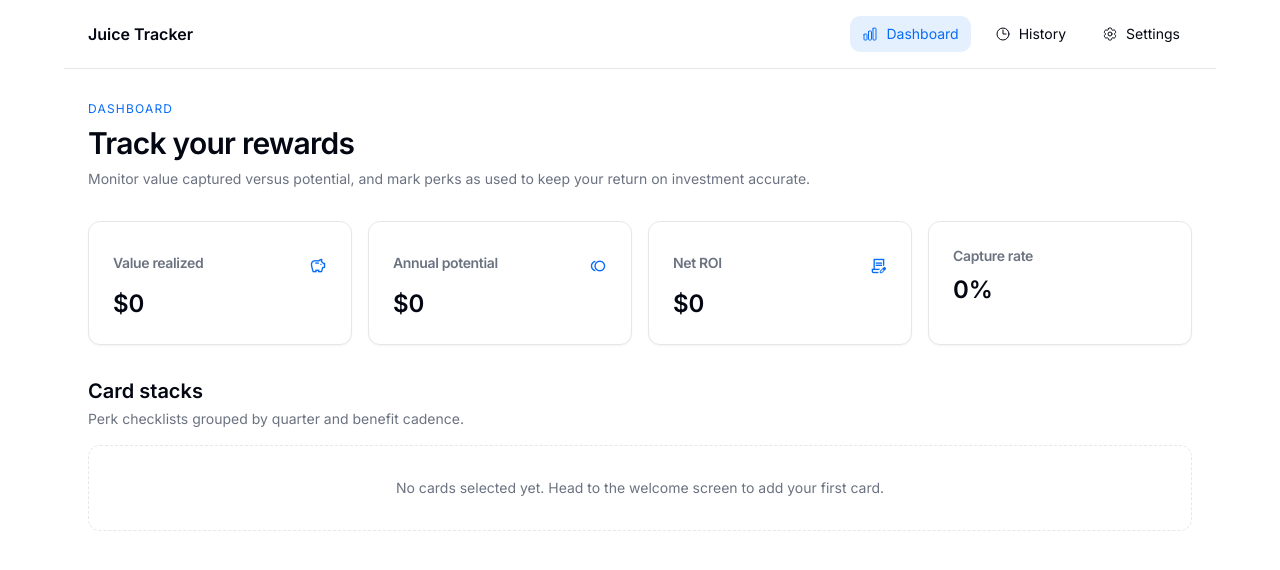
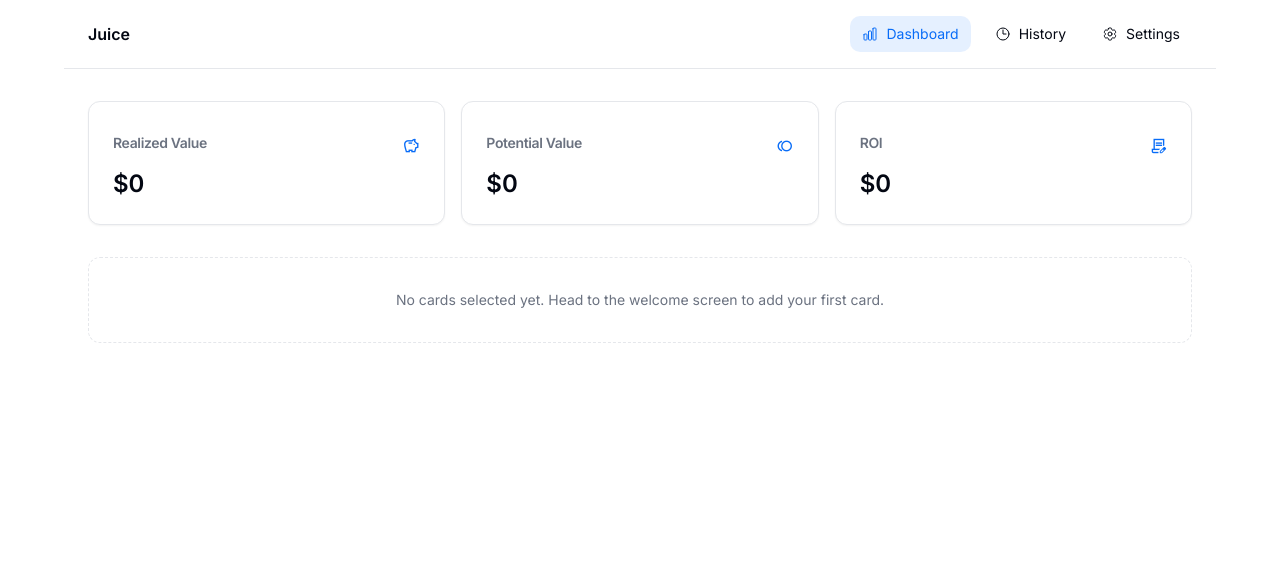
Before and after one commit to xaelophone/juice, a Next.js app: page /dashboard in a window 1280 px wide. Shown: the top 570 px of the page. Built offline with nearby package versions, Linux system fonts and the light colour scheme.

Commit message:
ui/dashboard cleanup

```diff
--- a/app/(dashboard)/dashboard/page.tsx
+++ b/app/(dashboard)/dashboard/page.tsx
@@ -4,19 +4,8 @@ import { CardStack } from '@/components/dashboard/card-stack';
 export default function DashboardPage() {
   return (
     <div className="space-y-8">
-      <header className="space-y-2">
-        <p className="text-xs uppercase tracking-widest text-primary">Dashboard</p>
-        <h1 className="text-3xl font-semibold tracking-tight">Track your rewards</h1>
-        <p className="text-sm text-muted-foreground">
-          Monitor value captured versus potential, and mark perks as used to keep your return on investment accurate.
-        </p>
-      </header>
       <SummaryCards />
-      <section className="space-y-4">
-        <header className="space-y-1">
-          <h2 className="text-xl font-semibold">Card stacks</h2>
-          <p className="text-sm text-muted-foreground">Perk checklists grouped by quarter and benefit cadence.</p>
-        </header>
+      <section>
         <CardStack />
       </section>
     </div>
--- a/components/dashboard/card-stack.tsx
+++ b/components/dashboard/card-stack.tsx
@@ -77,15 +77,18 @@ export function CardStack() {
                         onSubmit={payload => recordCompletion(perk.id, payload)}
                         onRemoveCompletion={completionId => removeCompletion(perk.id, completionId)}
                         trigger={
-                          <div className="flex cursor-pointer select-none items-center gap-2 text-sm text-muted-foreground transition hover:text-foreground">
+                          <button
+                            type="button"
+                            className="flex cursor-pointer select-none items-center gap-3 text-sm text-muted-foreground transition hover:text-foreground"
+                            aria-label={`View details for ${perk.title}`}
+                          >
                             <Checkbox
                               checked={isComplete}
                               readOnly
                               aria-label={`Perk ${perk.title} completion status`}
-                              className="pointer-events-none"
+                              className="pointer-events-none h-6 w-6"
                             />
-                            <span>{isComplete ? 'Completed' : 'Mark as used'}</span>
-                          </div>
+                          </button>
                         }
                       />
                     </div>
@@ -93,10 +96,12 @@ export function CardStack() {
                 })}
               </div>
             </CardContent>
-            <CardFooter className="flex items-center justify-between text-sm text-muted-foreground">
-              <span>Capture rate: {formatPercentage(captureRate)}</span>
-              <span>Net ROI: {formatCurrency(realized - card.annualFee, settings.currency)}</span>
-            </CardFooter>
+            {card.id !== 'amex-platinum' && (
+              <CardFooter className="flex items-center justify-between text-sm text-muted-foreground">
+                <span>Capture rate: {formatPercentage(captureRate)}</span>
+                <span>Net ROI: {formatCurrency(realized - card.annualFee, settings.currency)}</span>
+              </CardFooter>
+            )}
           </CardPrimitive>
         );
       })}
--- a/components/dashboard/summary-cards.tsx
+++ b/components/dashboard/summary-cards.tsx
@@ -1,24 +1,24 @@
 'use client';
 
 import { Card as CardPrimitive, CardContent, CardHeader, CardTitle } from '@/components/ui/card';
-import { formatCurrency, formatPercentage } from '@/lib/format';
+import { formatCurrency } from '@/lib/format';
 import { useJuiceState } from '@/hooks/use-juice-state';
 import { useSettings } from '@/hooks/use-settings';
 
 const summaryItems = [
   {
     key: 'realized',
-    label: 'Value realized',
+    label: 'Realized Value',
     icon: 'savings'
   },
   {
     key: 'potential',
-    label: 'Annual potential',
+    label: 'Potential Value',
     icon: 'toll'
   },
   {
     key: 'netRoi',
-    label: 'Net ROI',
+    label: 'ROI',
     icon: 'contract_edit'
   }
 ] as const;
@@ -26,10 +26,10 @@ const summaryItems = [
 export function SummaryCards() {
   const { summary } = useJuiceState();
   const { settings } = useSettings();
-  const { totals, captureRate } = summary;
+  const { totals } = summary;
 
   return (
-    <div className="grid gap-4 sm:grid-cols-2 lg:grid-cols-4">
+    <div className="grid gap-4 sm:grid-cols-2 lg:grid-cols-3">
       {summaryItems.map(item => (
         <CardPrimitive key={item.key}>
           <CardHeader className="flex flex-row items-center justify-between pb-2">
@@ -43,14 +43,6 @@ export function SummaryCards() {
           </CardContent>
         </CardPrimitive>
       ))}
-      <CardPrimitive>
-        <CardHeader className="pb-2">
-          <CardTitle className="text-sm text-muted-foreground">Capture rate</CardTitle>
-        </CardHeader>
-        <CardContent>
-          <p className="text-2xl font-semibold">{formatPercentage(captureRate)}</p>
-        </CardContent>
-      </CardPrimitive>
     </div>
   );
 }
--- a/components/layout/app-shell.tsx
+++ b/components/layout/app-shell.tsx
@@ -18,7 +18,7 @@ export function AppShell({ children }: { children: React.ReactNode }) {
     <div className="mx-auto flex min-h-screen w-full max-w-6xl flex-col">
       <header className="flex items-center justify-between border-b border-border px-6 py-4">
         <Link href="/dashboard" className="text-base font-semibold">
-          Juice Tracker
+          Juice
         </Link>
         <nav className="flex items-center gap-3 text-sm">
           {navItems.map(item => {
```
